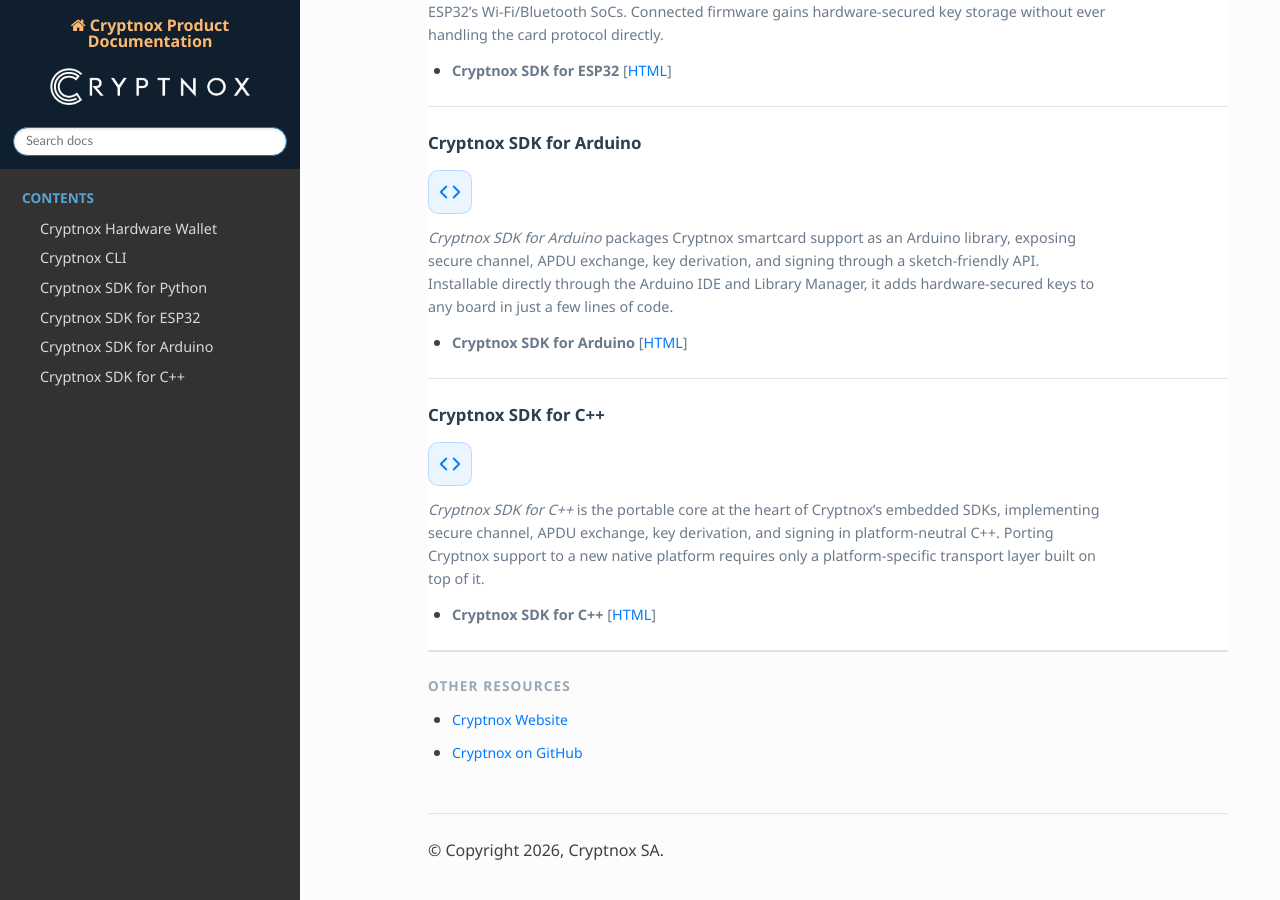
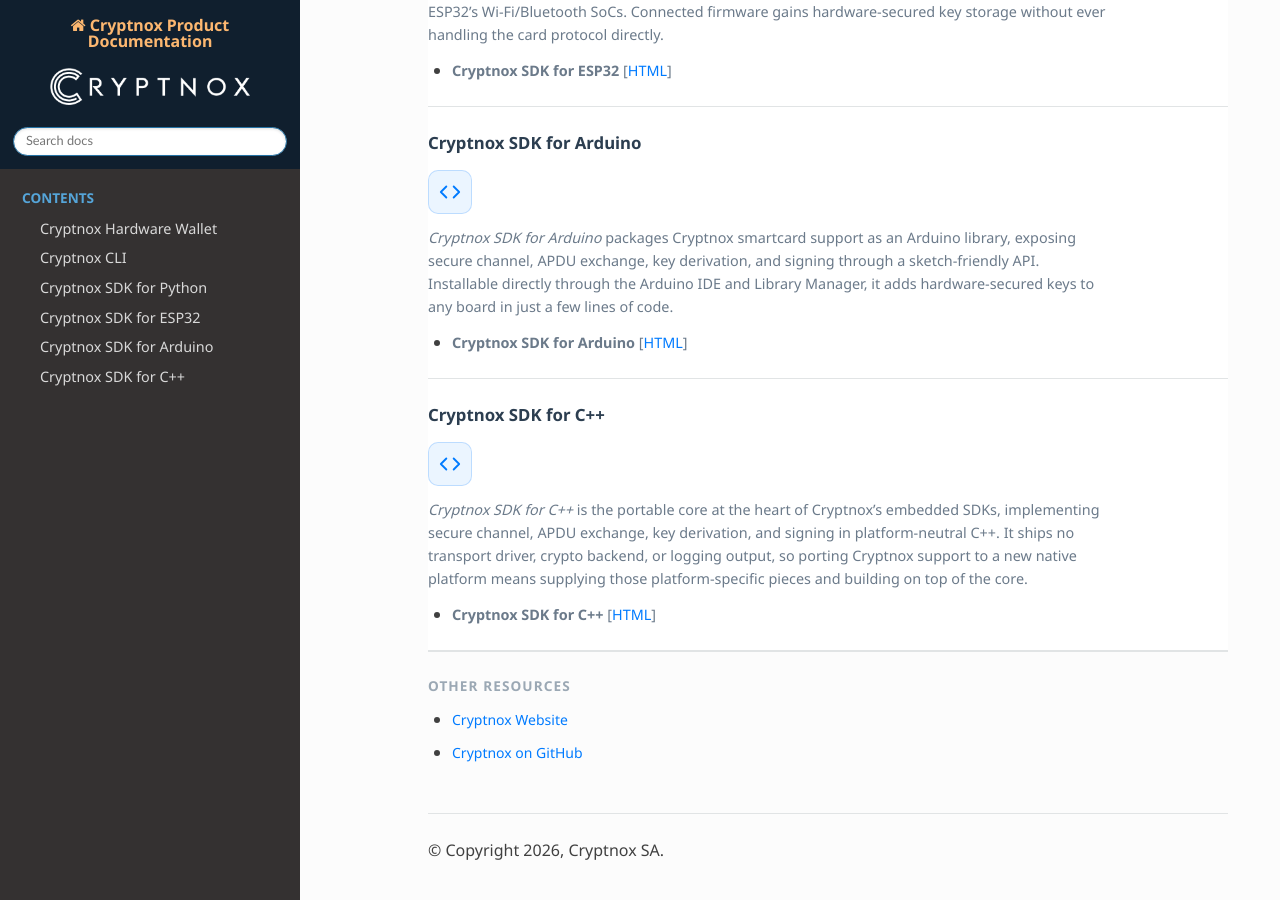
Before and after one commit to cryptnox/cryptnox.github.io, a Sphinx documentation site: the page built from docs/source/index.rst, in a window 1280 px wide and 900 px high, scrolled down 1112 px. Built offline with Sphinx 7.4.7 and the Read the Docs theme 3.1.0, drawn with Linux system fonts in a browser that asks for light colours.

Commit message:
Modified index.rst

```diff
--- a/docs/source/index.rst
+++ b/docs/source/index.rst
@@ -129,9 +129,9 @@
    </div>
 
 *Cryptnox SDK for C++* is the portable core at the heart of Cryptnox's embedded SDKs, implementing
-secure channel, APDU exchange, key derivation, and signing in platform-neutral C++. Porting Cryptnox
-support to a new native platform requires only a platform-specific transport layer built on top of
-it.
+secure channel, APDU exchange, key derivation, and signing in platform-neutral C++. It ships no
+transport driver, crypto backend, or logging output, so porting Cryptnox support to a new native
+platform means supplying those platform-specific pieces and building on top of the core.
 
 * **Cryptnox SDK for C++** [`HTML <https://docs.cryptnox.com/cryptnox-sdk-cpp/>`__]
 
```
